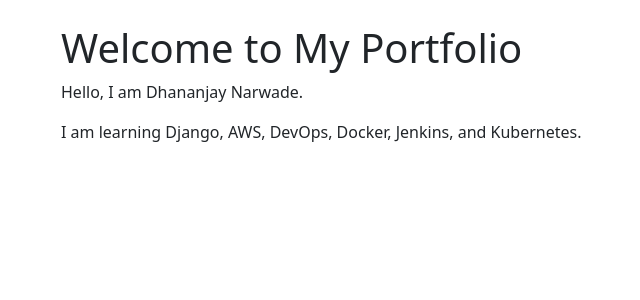
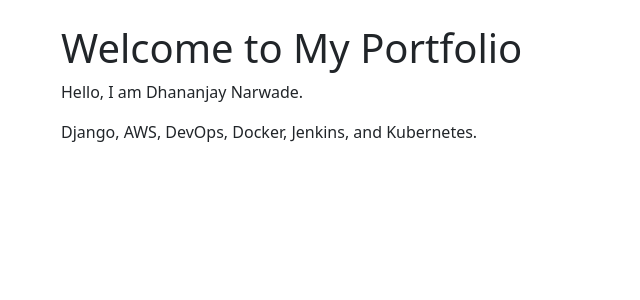
Before and after one commit to Dhananjaynarwade/portfolio, a Django app: page / in a window 1280 px wide. Shown: the part 56-356 px from the top of the page, without its empty margins (21-661 px from the left). Run offline with Django 5.2, Linux system fonts and the light colour scheme.

Commit message:
Updated portfolio

```diff
--- a/template/home.html
+++ b/template/home.html
@@ -116,7 +116,7 @@
   <div class="container mt-4">
     <h1>Welcome to My Portfolio</h1>
     <p>Hello, I am Dhananjay Narwade.</p>
-    <p>I am learning Django, AWS, DevOps, Docker, Jenkins, and Kubernetes.</p>
+    <p> Django, AWS, DevOps, Docker, Jenkins, and Kubernetes.</p>
 </div>
 </body>
 </html>
```
